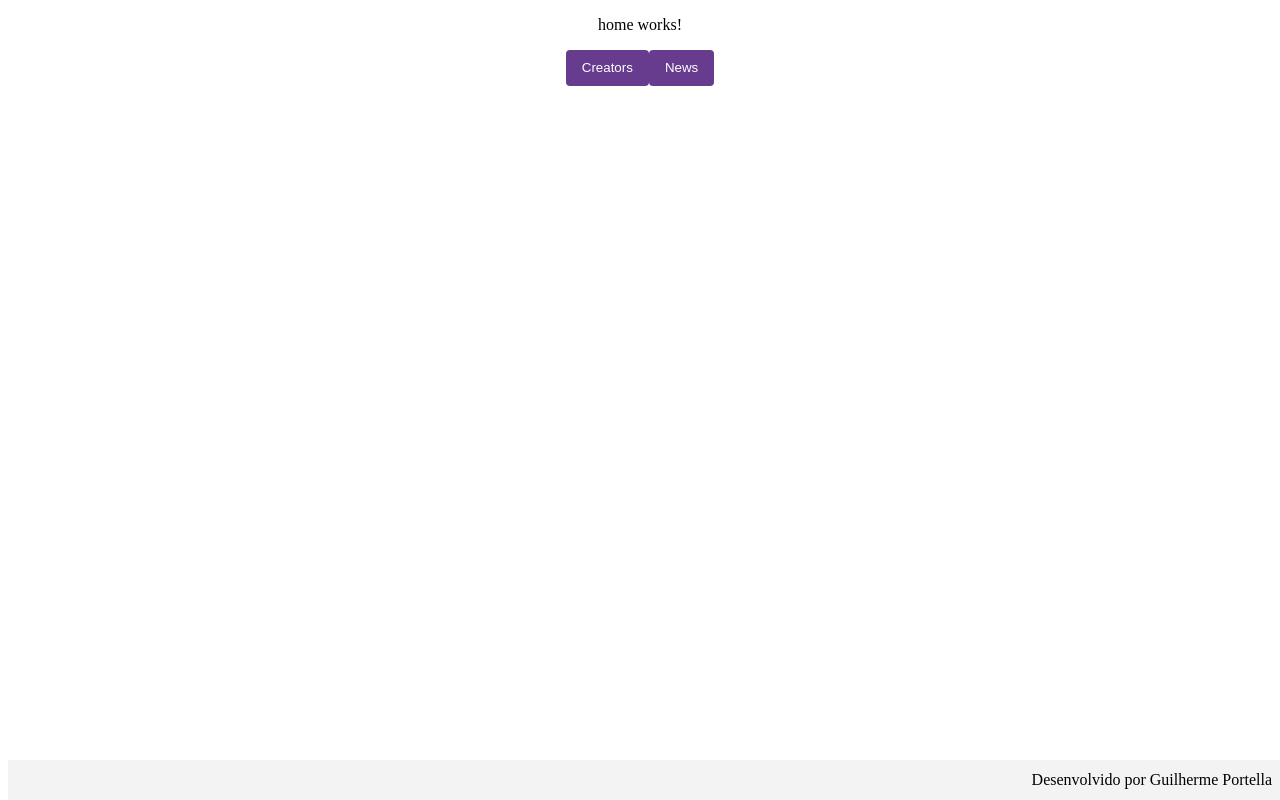
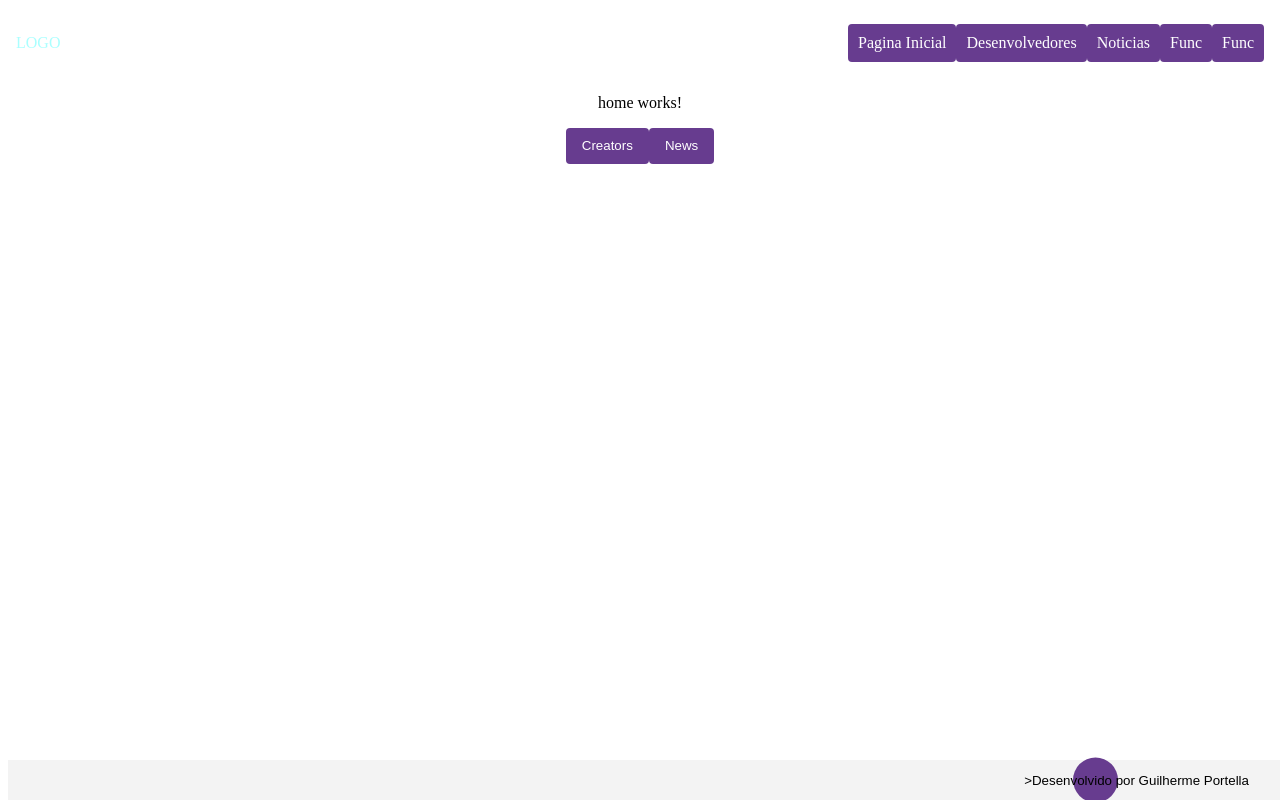
Before and after one commit to GuilhermePortella/sitecotacaodolar, an Angular app: page / in a window 1280 px wide. Built offline with nearby package versions, Linux system fonts and the light colour scheme.

Commit message:
Editando menu

```diff
--- a/src/app/components/creators/creators.component.css
+++ b/src/app/components/creators/creators.component.css
@@ -7,3 +7,41 @@ button{
     color: white;
     background-color: rgb(103, 60, 143);
 }
+.nav{
+    display: flex;
+    align-items: center;
+    justify-content: space-between;
+}
+.nav_logo{
+    color: #aff;
+}
+.nav_list{
+    list-style: none;
+    display: flex;
+    column-gap: 20px;
+}
+.nav_link{
+    display: inline-block;
+    text-decoration: none;
+    padding: 10px;
+    border-radius: 4px;
+    background-color: rgb(103, 60, 143);
+    color: white;
+    position: relative;
+}
+.nav_link::after{
+    content: '';
+    position: absolute;
+    left: 0;
+    bottom: 0;
+    width: 100%;
+    height: 2px;
+    background-color: white;
+    transform: scaleX(0);
+    transform-origin: right;
+    transition: transform .5s;
+}
+.nav_link:hover::after{
+    transform: scaleX(1);
+    transform-origin: left;
+}
--- a/src/app/components/creators/creators.component.html
+++ b/src/app/components/creators/creators.component.html
@@ -7,6 +7,18 @@
   <meta name="viewport" content="width=device-width, initial-scale=1.0">
   <title>Contate-nos</title>
 </head>
+<nav class="nav">
+  <span class="nav_logo"> LOGO </span>
+  <ul class="nav_list">
+    <li class="nav_item">
+      <a href="home" class="nav_link">Pagina Inicial</a>
+      <a href="creators" class="nav_link">Desenvolvedores</a>
+      <a href="news" class="nav_link">Noticias</a>
+      <a href="" class="nav_link">Func</a>
+      <a href="" class="nav_link">Func</a>
+    </li>
+  </ul>
+</nav>
 
 <body>
   <h1>Olá investidor</h1>
@@ -19,7 +31,7 @@
     <h3> Dev Guilherme: estudante de ciencias da computação, dev mobile trabalhando com
       tecnologias como Java, JavaScript, angular e nodeJs
     </h3>
-    <h3> Dev Giovanna Riello: estudante de ciencias da computação, dev frontEnd trabalhando com
+    <h3> Dev X : estudante de ciencias da computação, dev frontEnd trabalhando com
       tecnologias JavaScript, angular e nodeJs
     </h3>
   </span>
--- a/src/app/components/footer/footer.component.css
+++ b/src/app/components/footer/footer.component.css
@@ -6,3 +6,37 @@
     font-size: 1rem;
     background-color: rgba(0, 0, 0, 0.048);
 }
+.cta{
+    display: flex;
+    align-items: center;
+    color: black;
+    background: none;
+    border: none;
+    padding: 12px 18px;
+    position: relative;
+}
+.cta::before{
+    content: "";
+    position: absolute;
+    top: 50%;
+    transform: translateY(-50%) translateX(calc(100% + 4px));
+    width: 45px;
+    height: 45px;
+    background: rgb(103, 60, 143);
+    border-radius: 50px;
+    transition: transform .25s .25s cubic-bezier(0, 0, .5, 2), width .25s cubic-bezier(0, 0, .5, 2);
+    z-index: -1;
+}
+.cta:hover::before{
+    width: 100%;
+    transform: translateY(-50%);
+    transform: translateY(-50%) translateX(-18px);
+    transition: transform .25s cubic-bezier(0, 0, .5, 2), width .25s .25s cubic-bezier(0, 0, .5, 2);
+}
+.cta i {
+    margin-left: 5px;
+    transition: transform .25s .4s cubic-bezier(0, 0, .5, 2);
+}
+.cta:hover i {
+    transform: translateX(3px);
+}
--- a/src/app/components/footer/footer.component.html
+++ b/src/app/components/footer/footer.component.html
@@ -1,3 +1,5 @@
 <mat-toolbar class="footer">
-    <p>Desenvolvido por Guilherme Portella</p>
+  <button class="cta">
+    >Desenvolvido por Guilherme Portella <i class="ri-arrow-right-line"></i>
+  </button>
 </mat-toolbar>
--- a/src/app/components/home/home.component.css
+++ b/src/app/components/home/home.component.css
@@ -5,3 +5,41 @@ button{
     color: white;
     background-color: rgb(103, 60, 143);
 }
+.nav{
+    display: flex;
+    align-items: center;
+    justify-content: space-between;
+}
+.nav_logo{
+    color: #aff;
+}
+.nav_list{
+    list-style: none;
+    display: flex;
+    column-gap: 20px;
+}
+.nav_link{
+    display: inline-block;
+    text-decoration: none;
+    padding: 10px;
+    border-radius: 4px;
+    background-color: rgb(103, 60, 143);
+    color: white;
+    position: relative;
+}
+.nav_link::after{
+    content: '';
+    position: absolute;
+    left: 0;
+    bottom: 0;
+    width: 100%;
+    height: 2px;
+    background-color: white;
+    transform: scaleX(0);
+    transform-origin: right;
+    transition: transform .5s;
+}
+.nav_link:hover::after{
+    transform: scaleX(1);
+    transform-origin: left;
+}
--- a/src/app/components/home/home.component.html
+++ b/src/app/components/home/home.component.html
@@ -7,7 +7,24 @@
     <title>Home</title>
 </head>
 <body>
+
+    <nav class="nav">
+        <span class="nav_logo"> LOGO </span>
+        <ul class="nav_list">
+            <li class="nav_item">
+                <a href="home" class="nav_link">Pagina Inicial</a>
+                <a href="creators" class="nav_link">Desenvolvedores</a>
+                <a href="news" class="nav_link">Noticias</a>
+                <a href="" class="nav_link">Func</a>
+                <a href="" class="nav_link">Func</a>
+            </li>
+        </ul>
+    </nav>
+
+
     <p>home works!</p>
+
+
 
 
     <button (click)="creatorsOption()" mat-raised-button color="primary">
--- a/src/app/components/news/news.component.css
+++ b/src/app/components/news/news.component.css
@@ -6,3 +6,41 @@ button {
   color: white;
   background-color: rgb(103, 60, 143);
 }
+.nav{
+  display: flex;
+  align-items: center;
+  justify-content: space-between;
+}
+.nav_logo{
+  color: #aff;
+}
+.nav_list{
+  list-style: none;
+  display: flex;
+  column-gap: 20px;
+}
+.nav_link{
+  display: inline-block;
+  text-decoration: none;
+  padding: 10px;
+  border-radius: 4px;
+  background-color: rgb(103, 60, 143);
+  color: white;
+  position: relative;
+}
+.nav_link::after{
+  content: '';
+  position: absolute;
+  left: 0;
+  bottom: 0;
+  width: 100%;
+  height: 2px;
+  background-color: white;
+  transform: scaleX(0);
+  transform-origin: right;
+  transition: transform .5s;
+}
+.nav_link:hover::after{
+  transform: scaleX(1);
+  transform-origin: left;
+}
--- a/src/app/components/news/news.component.html
+++ b/src/app/components/news/news.component.html
@@ -1,13 +1,27 @@
 <!DOCTYPE html>
 <html lang="en">
+
 <head>
   <meta charset="UTF-8">
   <meta http-equiv="X-UA-Compatible" content="IE=edge">
   <meta name="viewport" content="width=device-width, initial-scale=1.0">
   <title>Contate-nos</title>
 </head>
+
 <body>
 
+  <nav class="nav">
+    <span class="nav_logo"> LOGO </span>
+    <ul class="nav_list">
+      <li class="nav_item">
+        <a href="home" class="nav_link">Pagina Inicial</a>
+        <a href="creators" class="nav_link">Desenvolvedores</a>
+        <a href="news" class="nav_link">Noticias</a>
+        <a href="" class="nav_link">Func</a>
+        <a href="" class="nav_link">Func</a>
+      </li>
+    </ul>
+  </nav>
 
   <p>news works!</p>
 
@@ -17,4 +31,5 @@
   </button>
 
 </body>
+
 </html>
```
Lines whose indentation alone changed are shown as unchanged.
